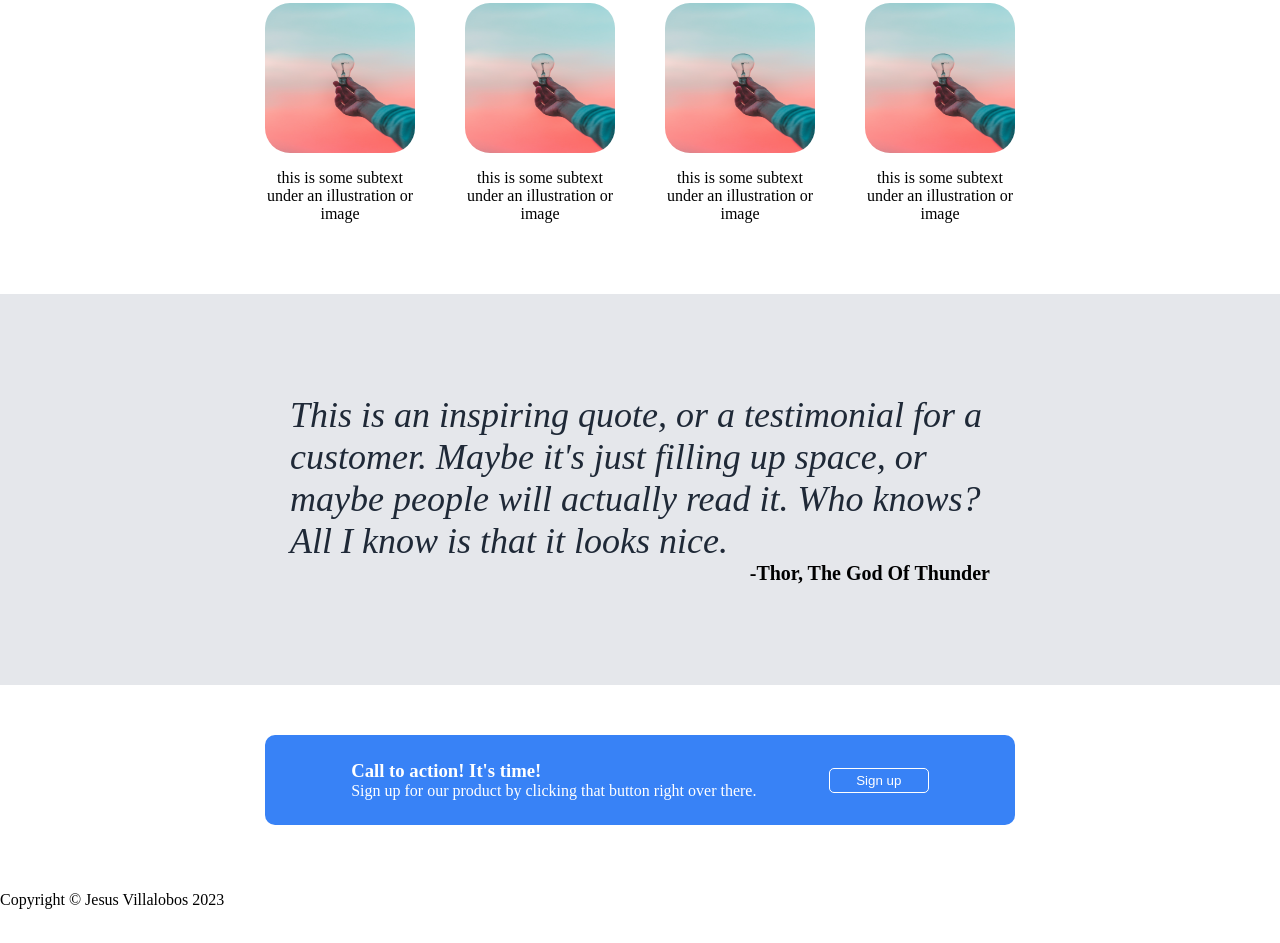
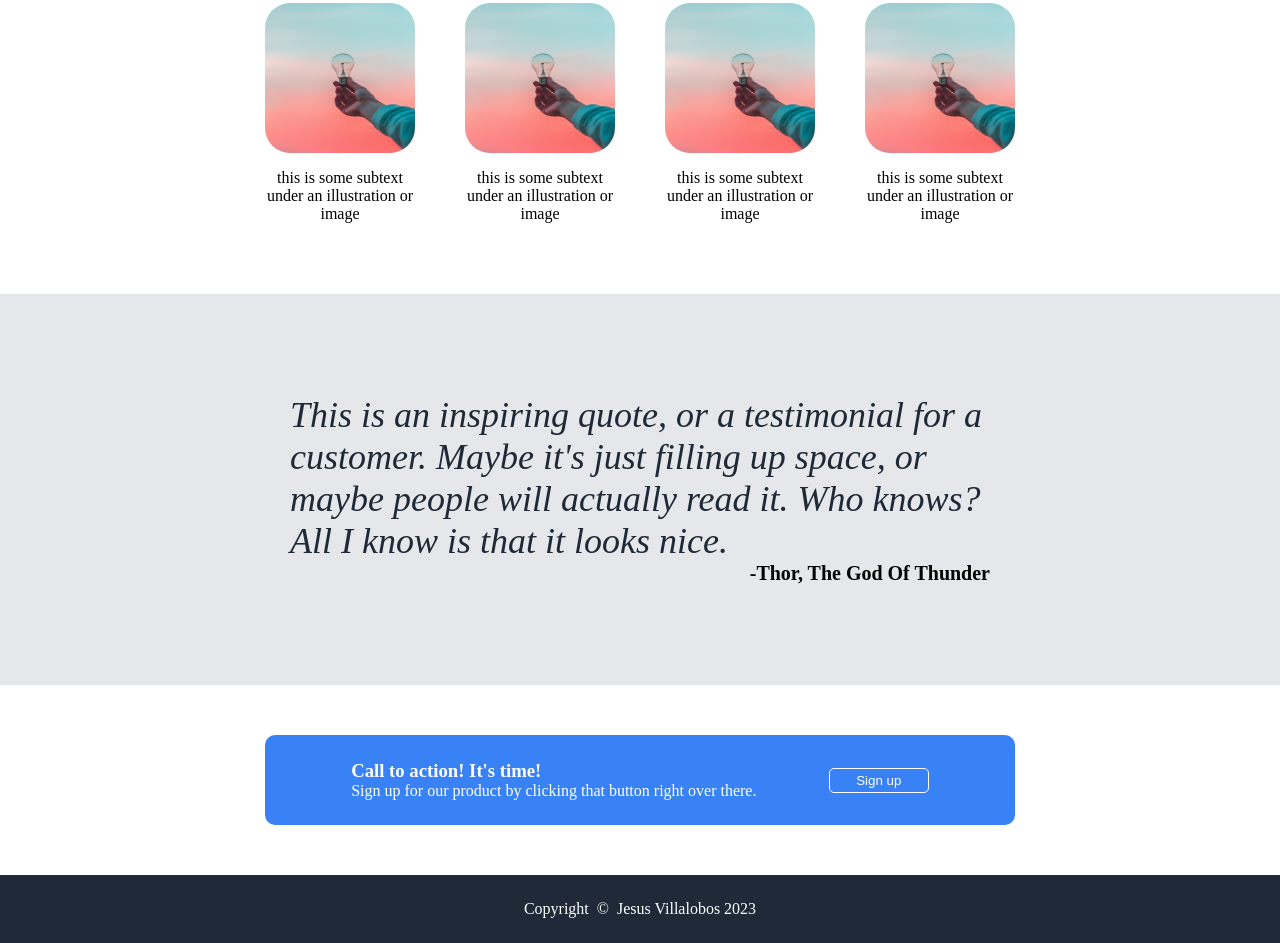
Before and after one commit to jesusvillalobosjr/Landing-Page, a plain HTML site: page index.html in a window 1280 px wide. Shown: the part 495-1438 px from the top of the page. Drawn offline with Linux system fonts and the light colour scheme.

Commit message:
Add styling to the footer in styles.css

```diff
--- a/index.html
+++ b/index.html
@@ -62,7 +62,7 @@
             </div>
         </div>
         <footer>
-            <p>Copyright <span>&copy;</span> Jesus Villalobos 2023</p>
+            <p class="copyright">Copyright <span>&nbsp; &copy; &nbsp;</span> Jesus Villalobos 2023</p>
         </footer>
     </body>
 </html>
--- a/styles.css
+++ b/styles.css
@@ -193,5 +193,20 @@ header .logo{
     color: white;
 }
 
+/* Footer */
+
+footer{
+    background-color: var(--dark-blue);
+    color: white;
+}
+
+footer .copyright{
+    margin: 0;
+    display: flex;
+    justify-content: center;
+    align-items: center;
+    padding: 25px 0;
+}
+
 /* https://unsplash.com/photos/fIq0tET6llw
  https://unsplash.com/photos/sf_1ZDA1YFw */
```
